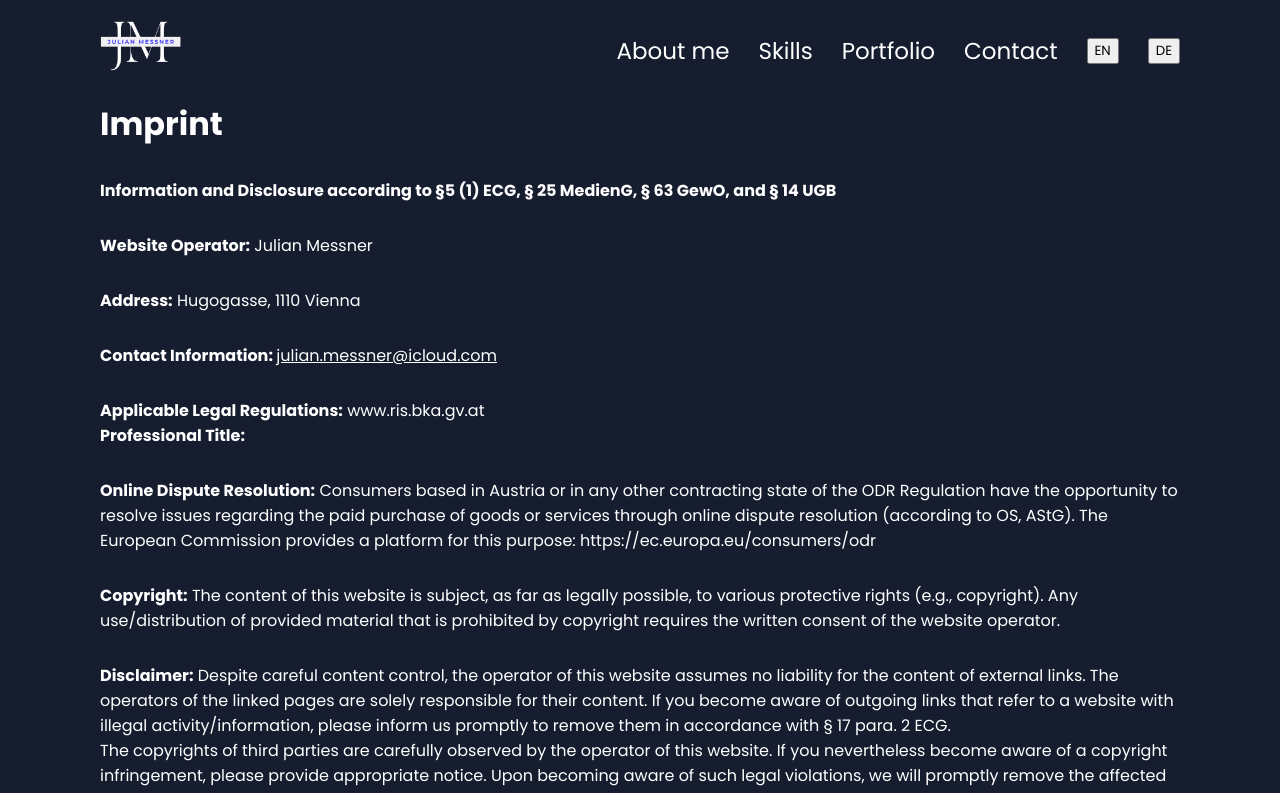
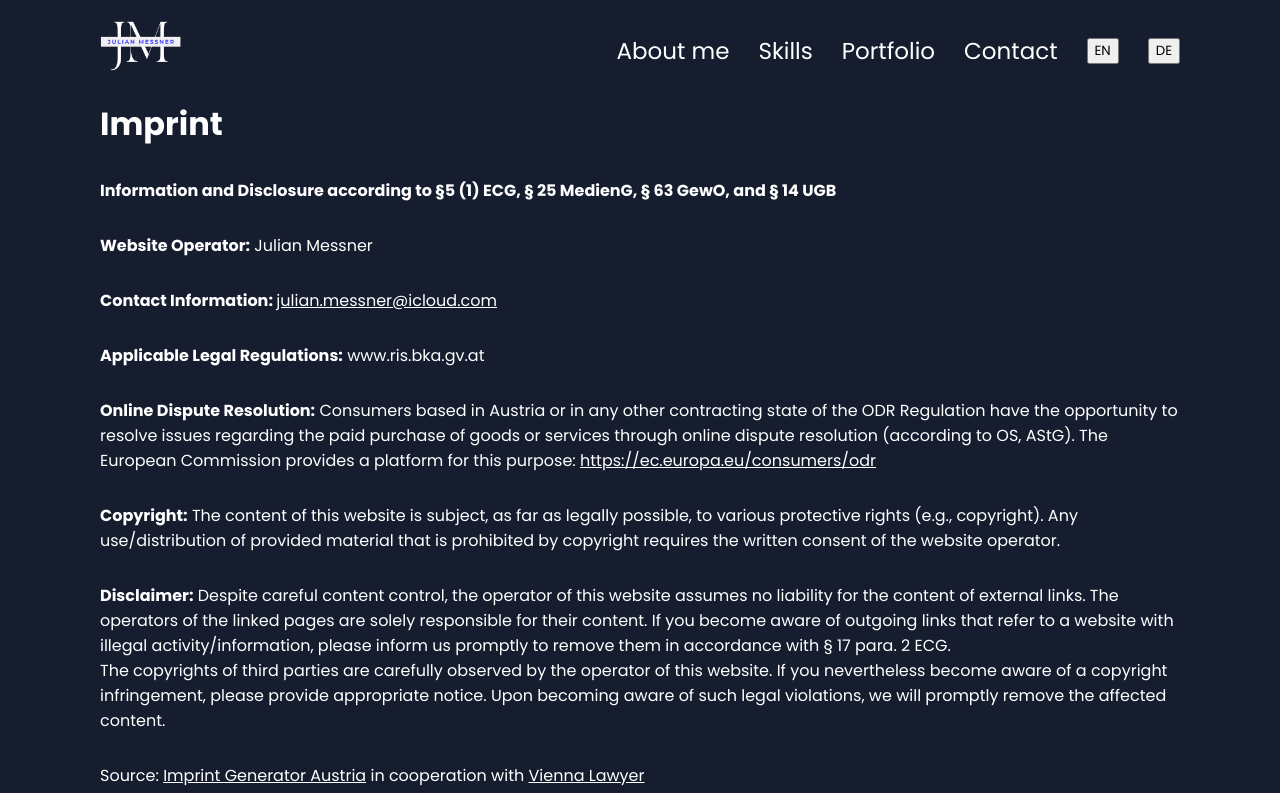
Before and after one commit to JulianMessner/Portfolio, an Angular app: page /imprint in a window 1280 px wide. Shown: the top 793 px of the page. Built offline with nearby package versions, Linux system fonts and the light colour scheme.

Commit message:
imprint translated

```diff
--- a/src/app/imprint/imprint.component.html
+++ b/src/app/imprint/imprint.component.html
@@ -1,34 +1,18 @@
 <div class="full-page">
     <!-- <a href="main-page">Back to home</a> -->
     <div class="imprint-content">
-        <h1>Imprint</h1>
-        <p><b>Information and Disclosure according to &sect;5 (1) ECG, &sect; 25 MedienG, &sect; 63 GewO, and &sect; 14
-                UGB</b></p>
-        <p><b>Website Operator:</b> Julian Messner</p>
-        <p><b>Address:</b> Hugogasse, 1110 Vienna</p>
-        <p><b>Contact Information: </b> <a href="mailto:julian.messner&#64;icloud.com">julian.messner&#64;icloud.com</a></p>
+        <h1>{{ getTranslation('imprint1') }}</h1>
+        <p [innerHTML]="getTranslation('imprint2')"></p>
+        <p><b>{{ getTranslation('imprint3') }}</b> Julian Messner</p>
+        <p ></p>
+        <p><b>{{ getTranslation('imprint5') }}</b> <a href="mailto:julian.messner&#64;icloud.com">julian.messner&#64;icloud.com</a></p>
 
-        <p><b>Applicable Legal Regulations:</b> www.ris.bka.gv.at <br> <b>Professional Title:</b> </p>
-        <p><b>Online Dispute Resolution:</b> Consumers based in Austria or in any other contracting state of the ODR
-            Regulation have the opportunity to resolve issues regarding the paid purchase of goods or services through
-            online dispute resolution (according to OS, AStG). The European Commission provides a platform for this
-            purpose:
-            https://ec.europa.eu/consumers/odr</p>
-        <p><b>Copyright:</b> The content of this website is subject, as far as legally possible, to various protective
-            rights (e.g., copyright). Any use/distribution of provided material that is prohibited by copyright requires
-            the
-            written consent of the website operator.</p>
-        <p><b>Disclaimer:</b> Despite careful content control, the operator of this website assumes no liability for the
-            content of external links. The operators of the linked pages are solely responsible for their content. If
-            you
-            become aware of outgoing links that refer to a website with illegal activity/information, please inform us
-            promptly to remove them in accordance with &sect; 17 para. 2 ECG.<br>The copyrights of third parties are
-            carefully observed by the operator of this website. If you nevertheless become aware of a copyright
-            infringement, please provide appropriate notice. Upon becoming aware of such legal violations, we will
-            promptly
-            remove the affected content.</p>
+        <p [innerHTML]="getTranslation('imprint6')"></p>
+        <p><b>{{ getTranslation('imprint7') }}</b> {{ getTranslation('imprint8') }}
+            <a href="https://ec.europa.eu/consumers/odr">https://ec.europa.eu/consumers/odr</a></p>
+        <p [innerHTML]="getTranslation('imprint9')"></p>
+        <p [innerHTML]="getTranslation('imprint10')"></p>
         <p>Source: <a href="https://www.rechtstexte-generator.at/impressum-generator/">Imprint Generator Austria</a>
-                in
-                cooperation with <a href="https://ortner-rechtsanwalt.at">Vienna Lawyer</a></p>
+            {{ getTranslation('imprint11') }}<a href="https://ortner-rechtsanwalt.at">Vienna Lawyer</a></p>
     </div>
 </div>
--- a/src/app/imprint/imprint.component.ts
+++ b/src/app/imprint/imprint.component.ts
@@ -1,5 +1,6 @@
 import { CommonModule } from '@angular/common';
 import { Component } from '@angular/core';
+import { LanguageService, Translation } from '../language.service';
 
 @Component({
   selector: 'app-imprint',
@@ -9,4 +10,9 @@ import { Component } from '@angular/core';
   styleUrls: ['./imprint.component.scss', './responsive-imprint.component.scss']
 })
 export class ImprintComponent {
+  constructor(private languageService: LanguageService) {}
+
+  getTranslation(key: keyof Translation): string {
+    return this.languageService.getTranslation(key);
+  }
 }
--- a/src/app/language.service.ts
+++ b/src/app/language.service.ts
@@ -108,6 +108,18 @@ export interface Translation {
   privacyP61: string;
   privacyP62: string;
   privacyP63: string;
+
+  imprint1: string;
+  imprint2: string;
+  imprint3: string;
+  imprint4: string;
+  imprint5: string;
+  imprint6: string;
+  imprint7: string;
+  imprint8: string;
+  imprint9: string;
+  imprint10: string;
+  imprint11: string;
 }
 
 export interface Translations {
@@ -229,6 +241,19 @@ export class LanguageService {
       privacyP62: '<li><strong>Personal Data:</strong> "Personal data" refers to any information relating to an identified or identifiable natural person (hereinafter "data subject"); an identifiable natural person is one who can be identified, directly or indirectly, in particular by reference to an identifier such as a name, an identification number, location data, an online identifier (e.g., cookie), or one or more specific characteristics expressing the physical, physiological, genetic, mental, economic, cultural, or social identity of that natural person. </li><li><strong>Controller:</strong> The term "controller" refers to the natural or legal person, public authority, agency, or other body that, alone or jointly with others, determines the purposes and means of the processing of personal data. </li><li><strong>Processing:</strong> "Processing" is any operation or set of operations performed on personal data, whether or not by automated means. The term covers virtually any handling of data, be it collecting, evaluating, storing, transmitting, or deleting. </li>',
       privacyP63: 'Created with the free Data Protection Generator.de by Dr. Thomas Schwenke',
 
+      imprint1: 'Imprint',
+      imprint2: '<b>Information and Disclosure according to &sect;5 (1) ECG, &sect; 25 MedienG, &sect; 63 GewO, and &sect; 14 UGB</b>',
+      imprint3: 'Website Operator:',
+      imprint4: '<b>Address:</b> Hugogasse, 1110 Vienna',
+      imprint5: 'Contact Information: ',
+      imprint6: '<b>Applicable Legal Regulations:</b> www.ris.bka.gv.at ',
+      imprint7: 'Online Dispute Resolution:',
+      imprint8: 'Consumers based in Austria or in any other contracting state of the ODR Regulation have the opportunity to resolve issues regarding the paid purchase of goods or services through online dispute resolution (according to OS, AStG). The European Commission provides a platform for this purpose:',
+      imprint9: '<b>Copyright:</b> The content of this website is subject, as far as legally possible, to various protective rights (e.g., copyright). Any use/distribution of provided material that is prohibited by copyright requires the written consent of the website operator.',
+      imprint10: '<b>Disclaimer:</b> Despite careful content control, the operator of this website assumes no liability for the content of external links. The operators of the linked pages are solely responsible for their content. If you become aware of outgoing links that refer to a website with illegal activity/information, please inform us promptly to remove them in accordance with &sect; 17 para. 2 ECG.<br>The copyrights of third parties are carefully observed by the operator of this website. If you nevertheless become aware of a copyright infringement, please provide appropriate notice. Upon becoming aware of such legal violations, we will promptly remove the affected content.',
+      imprint11: 'in cooperation with ',
+
+
     },
     de: {
       about: 'Über mich',
@@ -337,6 +362,18 @@ export class LanguageService {
       privacyP62: '<li><strong>Personenbezogene Daten:</strong> „Personenbezogene Daten“ sind alle Informationen, die sich auf eine identifizierte oder identifizierbare natürliche Person (im Folgenden „betroffene Person“) beziehen; Eine identifizierbare natürliche Person ist eine natürliche Person, die direkt oder indirekt, insbesondere mittels Zuordnung zu einer Kennung wie einem Namen, zu einer Kennnummer, zu Standortdaten, zu einer Online-Kennung (z. B. Cookie) oder zu einem oder mehreren besonderen Merkmalen identifiziert werden kann die physische, physiologische, genetische, psychische, wirtschaftliche, kulturelle oder soziale Identität dieser natürlichen Person. </li><li><strong>Verantwortlicher:</strong> Der Begriff „Verantwortlicher“ bezeichnet die natürliche oder juristische Person, Behörde, Einrichtung oder andere Stelle, die allein oder gemeinsam mit anderen über die Zwecke und Mittel der Verarbeitung von Daten entscheidet persönliche Daten. </li><li><strong>Verarbeitung:</strong> „Verarbeitung“ ist jeder mit oder ohne Hilfe automatisierter Verfahren ausgeführte Vorgang oder jede solche Vorgangsreihe im Zusammenhang mit personenbezogenen Daten. Der Begriff umfasst nahezu jeden Umgang mit Daten, sei es das Erheben, Auswerten, Speichern, Übermitteln oder Löschen. </li>',
       privacyP63: 'Erstellt mit dem kostenlosen Datenschutz-Generator.de von Dr. Thomas Schwenke',
 
+      imprint1: 'Impressum',
+      imprint2: '<b>Informationen und Offenlegung gemäß § 5 (1) ECG, &sect; § 25 MedienG, &sect; 63 GewO und &sect; 14 UGB</b>',
+      imprint3: 'Websitebetreiber:',
+      imprint4: '<b>Addresse:</b> Hugogasse, 1110 Wien',
+      imprint5: 'Kontakt: ',
+      imprint6: '<b>Anwendbare gesetzliche Bestimmungen:</b> www.ris.bka.gv.at',
+      imprint7: 'Online-Streitbeilegung:',
+      imprint8: 'Verbraucher mit Sitz in Österreich oder in einem anderen Vertragsstaat der ODR-VO haben die Möglichkeit, Fragen im Zusammenhang mit dem entgeltlichen Kauf von Waren oder Dienstleistungen im Wege der Online-Streitbeilegung (gemäß OS, AStG) zu klären. Die Europäische Kommission stellt hierfür eine Plattform bereit:',
+      imprint9: '<b>Urheberrecht:</b> Der Inhalt dieser Website unterliegt, soweit gesetzlich möglich, verschiedenen Schutzrechten (z. B. Urheberrecht). Jede urheberrechtlich unzulässige Nutzung/Verbreitung des zur Verfügung gestellten Materials bedarf der schriftlichen Zustimmung des Websitebetreibers.',
+      imprint10: '<b>Haftungsausschluss:</b> Trotz sorgfältiger inhaltlicher Kontrolle übernimmt der Betreiber dieser Website keine Haftung für die Inhalte externer Links. Für den Inhalt der verlinkten Seiten sind ausschließlich deren Betreiber verantwortlich. Sollten Ihnen ausgehende Links bekannt werden, die auf eine Website mit rechtswidrigen Aktivitäten/Informationen verweisen, informieren Sie uns bitte umgehend, damit wir diese gemäß Abschnitt 3.1 entfernen können. 17 Abs. 2 ECG.<br>Die Urheberrechte Dritter werden vom Betreiber dieser Website sorgfältig beachtet. Sollten Sie dennoch auf eine Urheberrechtsverletzung aufmerksam werden, bitten wir um einen entsprechenden Hinweis. Bei Bekanntwerden von entsprechenden Rechtsverletzungen werden wir die entsprechenden Inhalte umgehend entfernen.',
+      imprint11: 'in Kooperation mit ',
+
     }
   };
 
```
